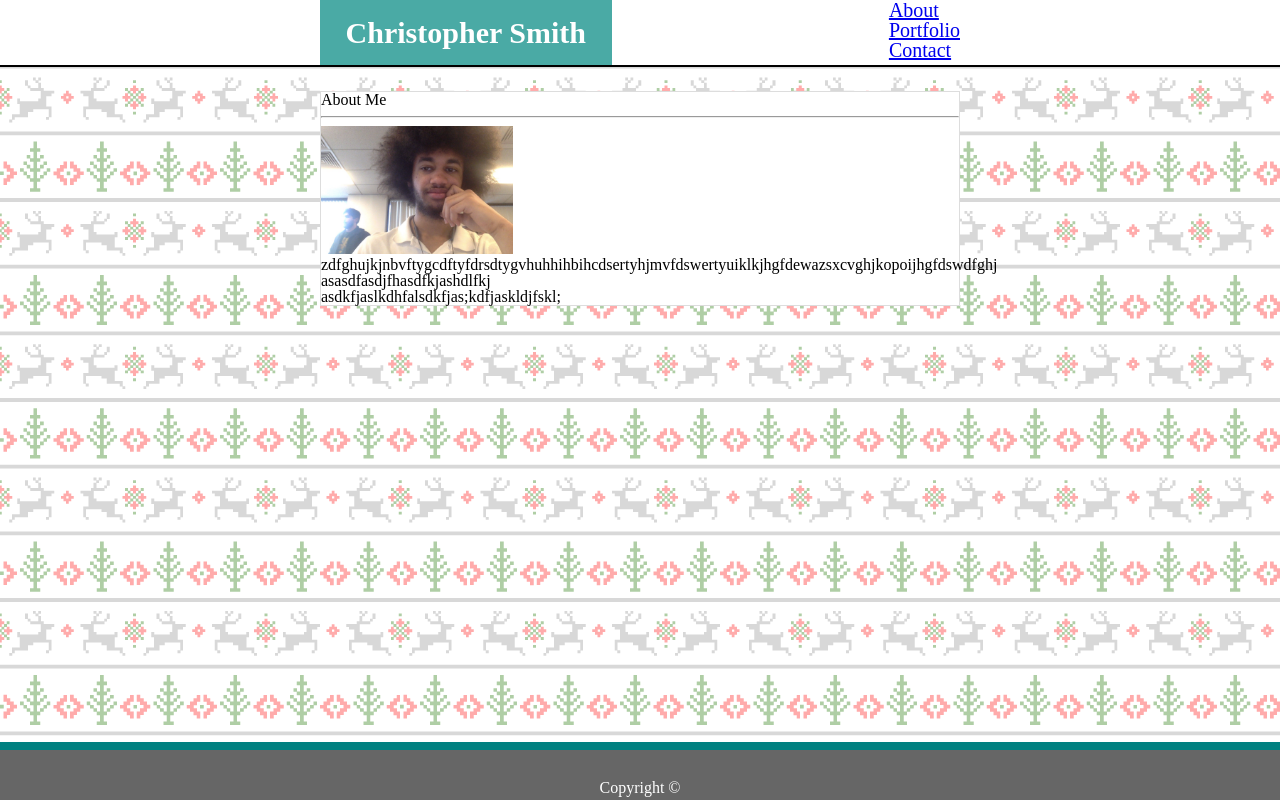
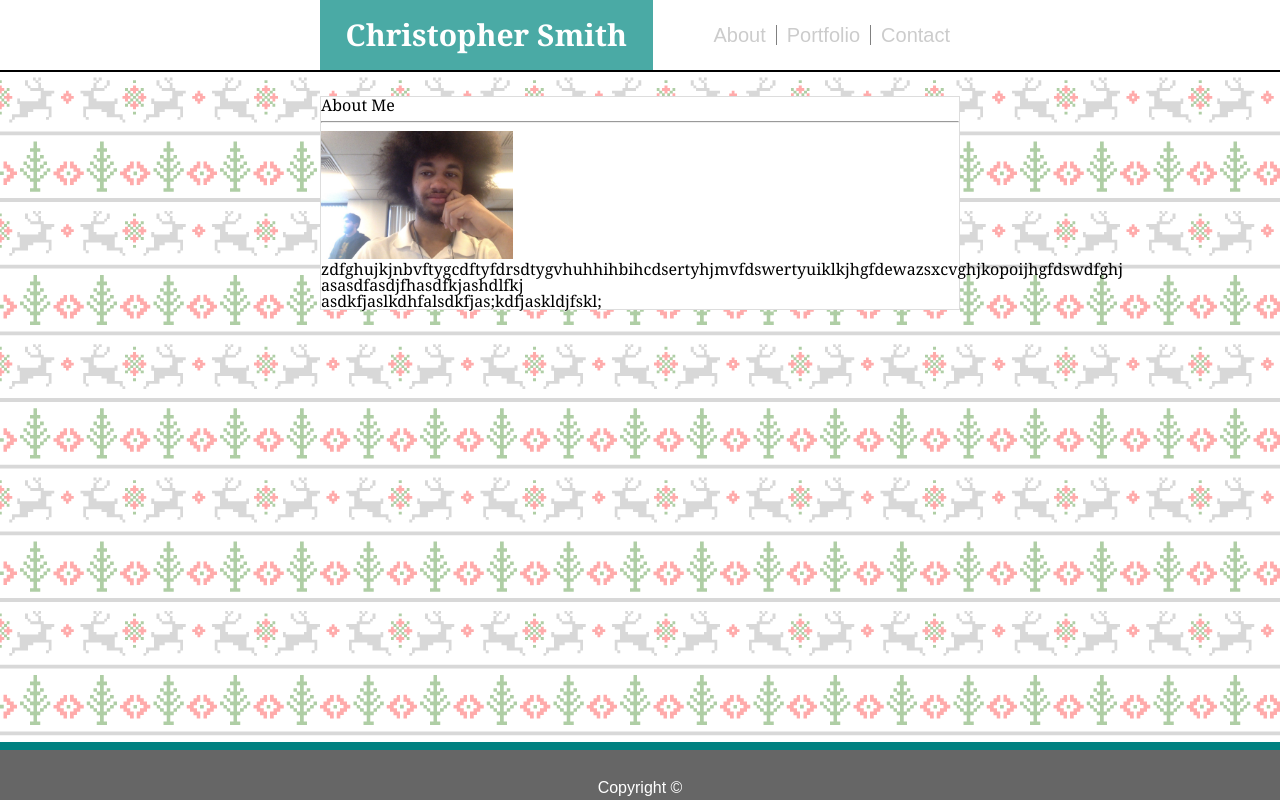
Before and after one commit to crusable13/Basic-Portfolio, a plain HTML site: page index.html in a window 1280 px wide. Drawn offline with Linux system fonts and the light colour scheme.

Commit message:
Unorder list fixed for all pages

```diff
--- a/assets/css/style.css
+++ b/assets/css/style.css
@@ -1,18 +1,23 @@
 body {
     background-image: url("../images/Background.png");
+    font-family: 'Arial', 'Helvetica Neue', Helvetica, sans-serif;
 }
 
 header {
     background-color: white;
-    height: 65px;
+    height: 70px;
     border-bottom: 2px solid black;
     position: relative;
+}
+
+h1 {
+    font-family: 'Georgia', Times, Times New Roman, serif;
 }
 
 header h1 {
     background-color: #4aaaa5;
     float: left;
-    line-height: 65px;
+    line-height: 70px;
     color: white;
     font-weight: bolder;
     padding: 0 2vw;
@@ -31,8 +36,19 @@ header div {
 }
 
 ul {
+    padding-top: 25px;
     float: right;
     font-size: 20px;
+}
+
+ul li {
+    float: left;
+    padding: 0 10px;
+}
+
+#border{
+    border-left: 1px solid grey;
+    border-right: 1px solid grey;
 }
 
 #profile {
@@ -63,3 +79,8 @@ footer h6 {
 img {
     width: 50px;
 }
+
+a {
+    color: #cccccc;
+    text-decoration: none;
+}
--- a/index.html
+++ b/index.html
@@ -1,12 +1,14 @@
 <!DOCTYPE html>
 <html>
+
 <head>
     <meta charset="utf-8">
     <meta http-equiv="X-UA-Compatible" content="IE=edge">
     <title>Christopher Smith</title>
-    <link rel="stylesheet" type="text/css"  href="./assets/css/reset.css">
-    <link rel="stylesheet" type="text/css"  href="./assets/css/style.css">
+    <link rel="stylesheet" type="text/css" href="./assets/css/reset.css">
+    <link rel="stylesheet" type="text/css" href="./assets/css/style.css">
 </head>
+
 <body>
         <header>
             <div>
@@ -16,7 +18,7 @@
 
                 <ul>
                     <li><a href="./index.html"> About</a></li>
-                <li> <a href="./Portfolio.html"> Portfolio</li>
+                    <li id="border"> <a href="./Portfolio.html"> Portfolio</li>
                     <li> <a href="./Contact.html"> Contact</a> </li>
                 </ul>
             </div>
@@ -26,12 +28,17 @@
         <h1> About Me <h1>
                 <hr>
                 <img src="./assets/images/Chris.jpg" alt="Chris" id="profile">
-        <p id="firstP"> zdfghujkjnbvftygcdftyfdrsdtygvhuhhihbihcdsertyhjmvfdswertyuiklkjhgfdewazsxcvghjkopoijhgfdswdfghj </p>
+                <p id="firstP">
+                    zdfghujkjnbvftygcdftyfdrsdtygvhuhhihbihcdsertyhjmvfdswertyuiklkjhgfdewazsxcvghjkopoijhgfdswdfghj
+                </p>
                 <p> asasdfasdjfhasdfkjashdlfkj </p>
                 <p> asdkfjaslkdhfalsdkfjas;kdfjaskldjfskl; </p>
     </section>
 
-    <footer><h6>Copyright &copy;</h6></footer>
+    <footer>
+        <h6>Copyright &copy;</h6>
+    </footer>
 
 </body>
+
 </html>
```
Lines whose indentation alone changed are shown as unchanged.
